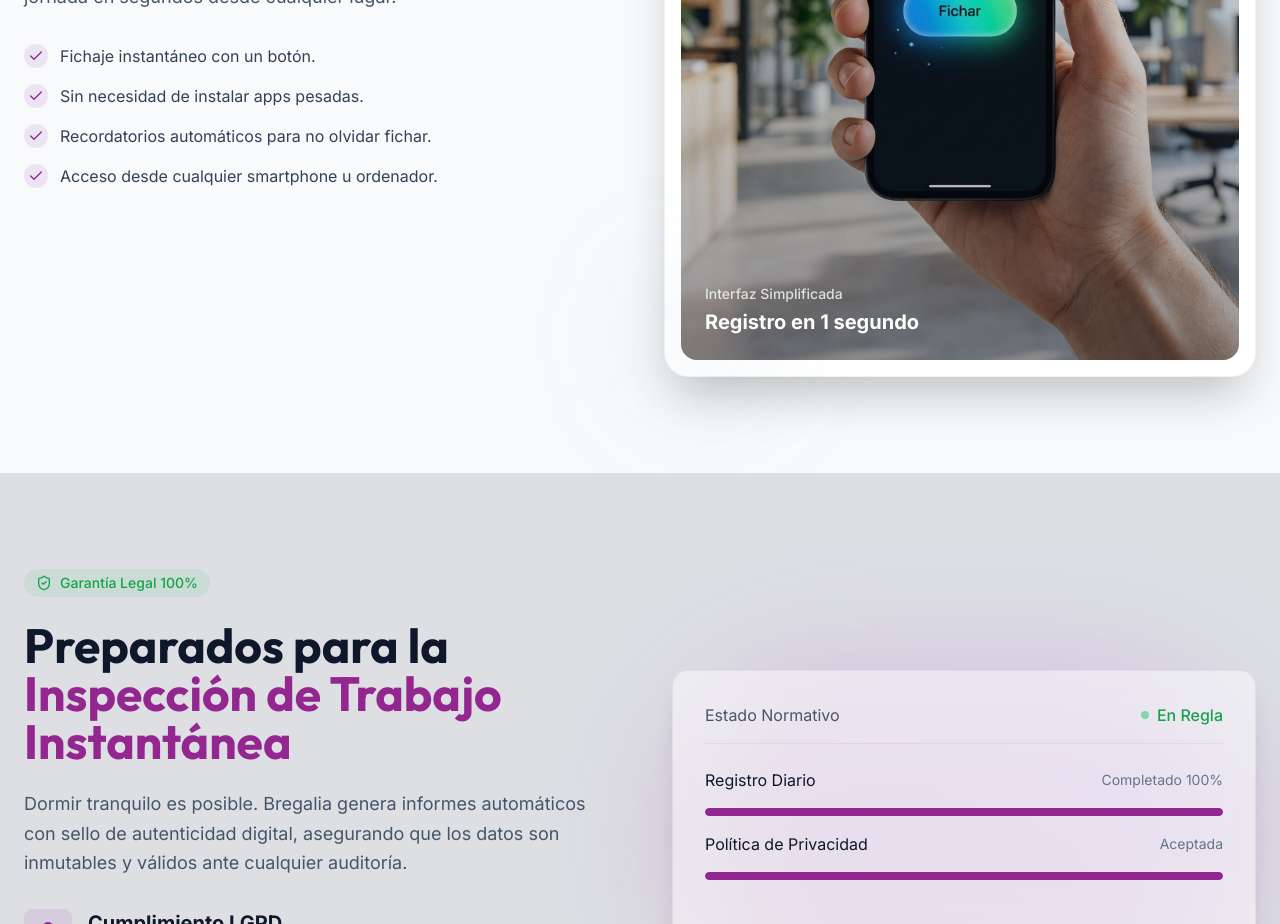
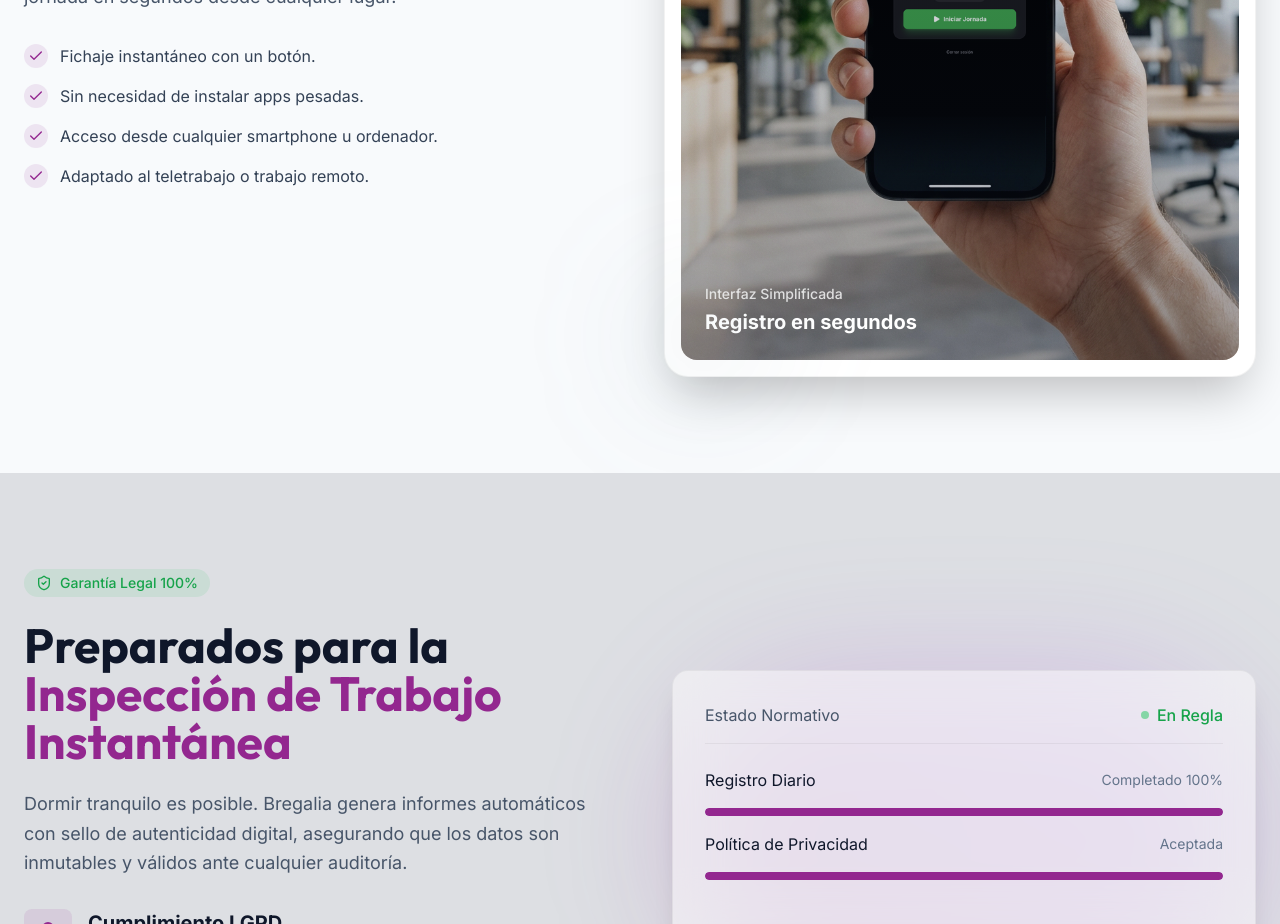
Before and after one commit to Jose-Casanova/bregalia-landing, a Next.js app: page / in a window 1280 px wide. Shown: the part 3180-4104 px from the top of the page. Built offline with nearby package versions, Linux system fonts and the light colour scheme; no server answers.

Commit message:
Apply user adjustments to EmployeeSimplicity

```diff
--- a/components/sections/EmployeeSimplicity.tsx
+++ b/components/sections/EmployeeSimplicity.tsx
@@ -23,8 +23,8 @@
                             {[
                                 "Fichaje instantáneo con un botón.",
                                 "Sin necesidad de instalar apps pesadas.",
-                                "Recordatorios automáticos para no olvidar fichar.",
-                                "Acceso desde cualquier smartphone u ordenador."
+                                "Acceso desde cualquier smartphone u ordenador.",
+                                "Adaptado al teletrabajo o trabajo remoto."
                             ].map((item, index) => (
                                 <li key={index} className="flex items-center gap-3 text-slate-700">
                                     <div className="flex-shrink-0 w-6 h-6 rounded-full bg-primary/10 flex items-center justify-center">
@@ -52,7 +52,7 @@
                                 <div className="absolute inset-0 bg-gradient-to-t from-slate-900/40 to-transparent pointer-events-none" />
                                 <div className="absolute bottom-6 left-6 right-6 text-white">
                                     <div className="text-sm font-medium opacity-80 mb-1">Interfaz Simplificada</div>
-                                    <div className="text-xl font-bold">Registro en 1 segundo</div>
+                                    <div className="text-xl font-bold">Registro en segundos</div>
                                 </div>
                             </div>
                         </div>
```
Also changed, not shown: public/employee_simplicity orig.png (added), public/employee_simplicity.png.
